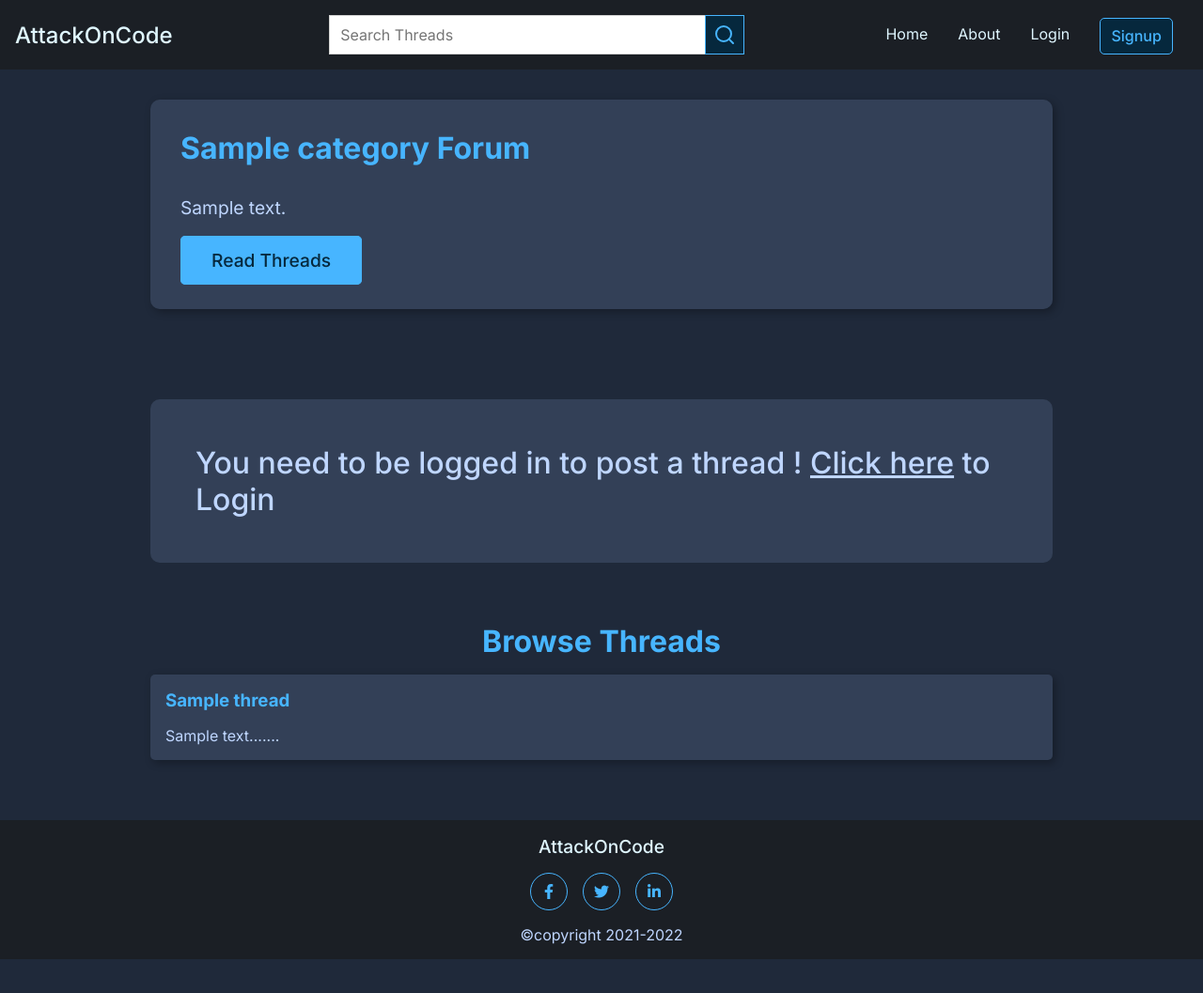
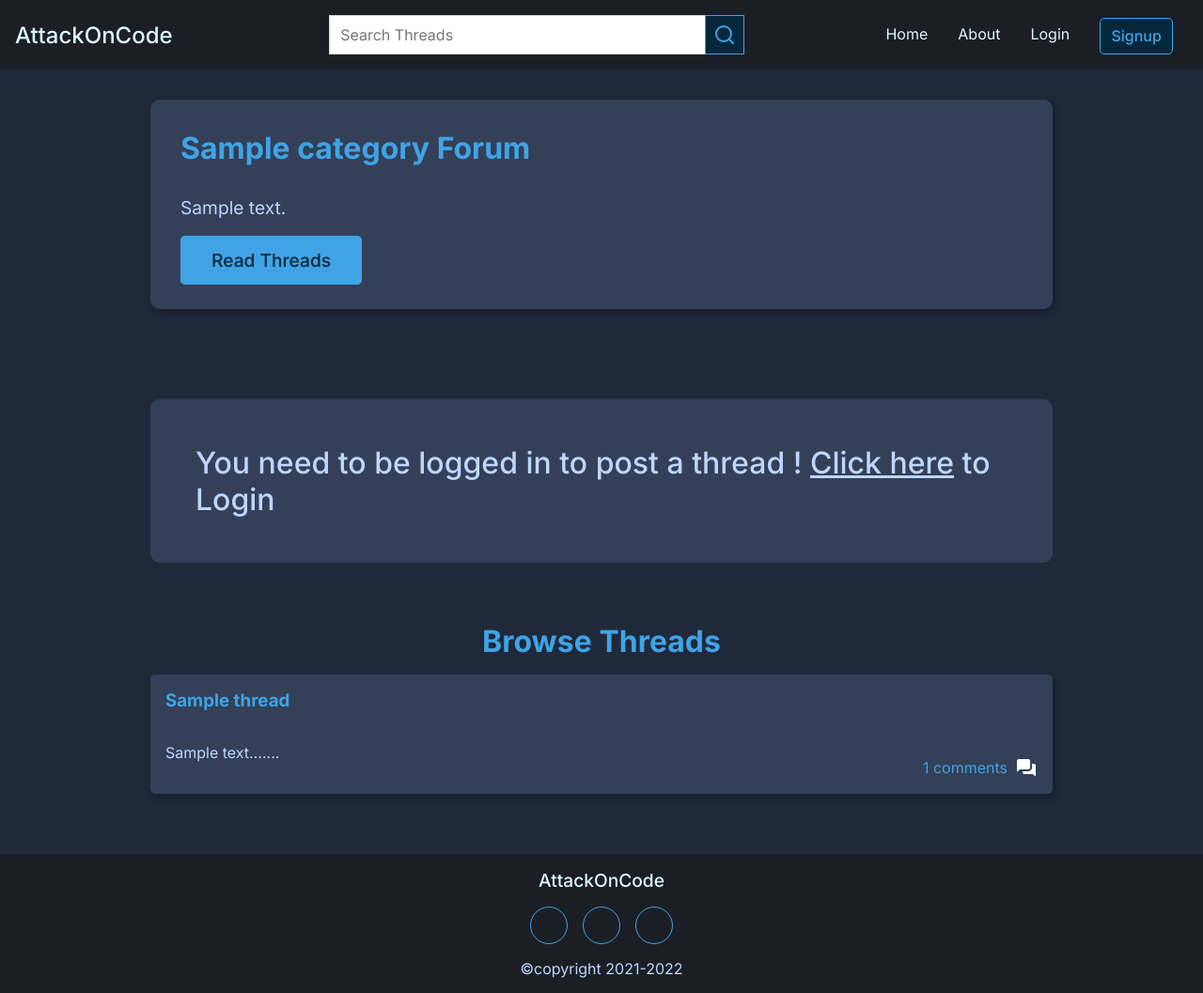
Before and after one commit to Drago78624/AttackOnCode-Forum, a PHP site: page /thread-list.php?category_id=1 in a window 1280 px wide. Shown: the whole page at 94% size. Before the commit the page ends 1021 px from the top, so only its background shows below. Run offline with PHP 8.4, Linux system fonts and the light colour scheme; tables that the repository leaves empty or names only in its code hold one stand-in row (values such as "Sample post"); some libraries are stand-ins or nearby versions.

Commit message:
comment count added

```diff
--- a/css/homepage.css
+++ b/css/homepage.css
@@ -111,7 +111,6 @@ main {
 }
 
 }
-
 
 .number-of-threads {
   margin-top: 2rem;
--- a/css/navbar.css
+++ b/css/navbar.css
@@ -3,7 +3,8 @@
 :root {
   --veryDarkBlue: #06283D;
   --darkBlue: #1363DF;
-  --lightBlue: #47B5FF;
+  /* --lightBlue: #47B5FF; */
+  --lightBlue: #40a3e6;
   --veryLightBlue: #DFF6FF;
   --black: black;
   --bg: #1f293a;
--- a/css/thread-list.css
+++ b/css/thread-list.css
@@ -227,3 +227,27 @@ main {
     margin-bottom: 1rem;
     color: var(--lightBlue);
 }
+
+.thread-desc {
+  max-width: 750px;
+}
+
+.number-of-threads {
+  margin-top: 2rem;
+  color: var(--lightBlue);
+  display: flex;
+  margin-left: 0.5rem;
+  align-items: center;
+}
+
+.number-of-threads img {
+  margin-left: 0.5rem;
+}
+
+@media screen and (min-width: 640px) {
+  .btn-info-container {
+  display: flex;
+  justify-content: space-between;
+  align-items: center;
+}
+}
--- a/login.php
+++ b/login.php
@@ -55,9 +55,6 @@
     <meta charset="UTF-8">
     <meta http-equiv="X-UA-Compatible" content="IE=edge">
     <meta name="viewport" content="width=device-width, initial-scale=1.0">
-    <link rel="stylesheet" href="https://cdnjs.cloudflare.com/ajax/libs/font-awesome/6.1.1/css/all.min.css"
-        integrity="sha512-KfkfwYDsLkIlwQp6LFnl8zNdLGxu9YAA1QvwINks4PhcElQSvqcyVLLD9aMhXd13uQjoXtEKNosOWaZqXgel0g=="
-        crossorigin="anonymous" referrerpolicy="no-referrer" />
     <link rel="stylesheet" href="./css/navbar.css">
     <link rel="stylesheet" href="./css/footer.css">
     <link rel="stylesheet" href="./css/login.css">
--- a/search-results.php
+++ b/search-results.php
@@ -13,9 +13,6 @@
     <meta charset="UTF-8">
     <meta http-equiv="X-UA-Compatible" content="IE=edge">
     <meta name="viewport" content="width=device-width, initial-scale=1.0">
-    <link rel="stylesheet" href="https://cdnjs.cloudflare.com/ajax/libs/font-awesome/6.1.1/css/all.min.css"
-        integrity="sha512-KfkfwYDsLkIlwQp6LFnl8zNdLGxu9YAA1QvwINks4PhcElQSvqcyVLLD9aMhXd13uQjoXtEKNosOWaZqXgel0g=="
-        crossorigin="anonymous" referrerpolicy="no-referrer" />
     <link rel="stylesheet" href="./css/navbar.css">
     <link rel="stylesheet" href="./css/footer.css">
     <link rel="stylesheet" href="./css/search-results.css">
--- a/signup.php
+++ b/signup.php
@@ -68,9 +68,6 @@
     <meta charset="UTF-8">
     <meta http-equiv="X-UA-Compatible" content="IE=edge">
     <meta name="viewport" content="width=device-width, initial-scale=1.0">
-    <link rel="stylesheet" href="https://cdnjs.cloudflare.com/ajax/libs/font-awesome/6.1.1/css/all.min.css"
-        integrity="sha512-KfkfwYDsLkIlwQp6LFnl8zNdLGxu9YAA1QvwINks4PhcElQSvqcyVLLD9aMhXd13uQjoXtEKNosOWaZqXgel0g=="
-        crossorigin="anonymous" referrerpolicy="no-referrer" />
     <link rel="stylesheet" href="./css/navbar.css">
     <link rel="stylesheet" href="./css/footer.css">
     <link rel="stylesheet" href="./css/signup.css">
--- a/thread-list.php
+++ b/thread-list.php
@@ -50,9 +50,6 @@
     <meta charset="UTF-8">
     <meta http-equiv="X-UA-Compatible" content="IE=edge">
     <meta name="viewport" content="width=device-width, initial-scale=1.0">
-    <link rel="stylesheet" href="https://cdnjs.cloudflare.com/ajax/libs/font-awesome/6.1.1/css/all.min.css"
-        integrity="sha512-KfkfwYDsLkIlwQp6LFnl8zNdLGxu9YAA1QvwINks4PhcElQSvqcyVLLD9aMhXd13uQjoXtEKNosOWaZqXgel0g=="
-        crossorigin="anonymous" referrerpolicy="no-referrer" />
     <link rel="stylesheet" href="./css/navbar.css">
     <link rel="stylesheet" href="./css/footer.css">
     <link rel="stylesheet" href="./css/thread-list.css">
@@ -102,9 +99,21 @@
             <div class="threadlist-container">
                 <?php if($threadsFetchingArray): ?>
                 <?php foreach($threadsFetchingArray as $threads => $thread): ?>
+                <?php
+                    $thread_id = $thread['thread_id'];
+                    $countingCommentsSql = "SELECT COUNT(*) FROM `comments` WHERE thread_id = '$thread_id'";
+                    $countingCommentsResult = mysqli_query($conn, $countingCommentsSql);
+                    $commentCount = mysqli_fetch_array($countingCommentsResult);
+                ?>
                 <a class="thread" href="thread.php?thread_id=<?php echo htmlspecialchars($thread['thread_id']) ?>">
                     <h3 class="thread-heading"><?php echo htmlspecialchars($thread['thread_title']) ?></h3>
-                    <p class="thread-desc"><?php echo substr(htmlspecialchars($thread['thread_desc']), 0, 250) ?>......</p>
+                    <div class="btn-info-container">
+                        <p class="thread-desc"><?php echo substr(htmlspecialchars($thread['thread_desc']), 0, 250) ?>......</p>
+                        <div class="number-of-threads">
+                        <span><?php echo htmlspecialchars($commentCount[0]); ?> comments</span>
+                            <img src="assets/icons8-chat-24.png" alt="">
+                        </div>
+                    </div>
                 </a>
                 <?php endforeach; ?>
                 <?php else: ?>
--- a/thread.php
+++ b/thread.php
@@ -55,9 +55,6 @@
     <meta charset="UTF-8">
     <meta http-equiv="X-UA-Compatible" content="IE=edge">
     <meta name="viewport" content="width=device-width, initial-scale=1.0">
-    <link rel="stylesheet" href="https://cdnjs.cloudflare.com/ajax/libs/font-awesome/6.1.1/css/all.min.css"
-        integrity="sha512-KfkfwYDsLkIlwQp6LFnl8zNdLGxu9YAA1QvwINks4PhcElQSvqcyVLLD9aMhXd13uQjoXtEKNosOWaZqXgel0g=="
-        crossorigin="anonymous" referrerpolicy="no-referrer" />
     <link rel="stylesheet" href="./css/navbar.css">
     <link rel="stylesheet" href="./css/footer.css">
     <link rel="stylesheet" href="./css/thread.css">
```
Also changed, not shown: index.php (+1 -15 lines).
